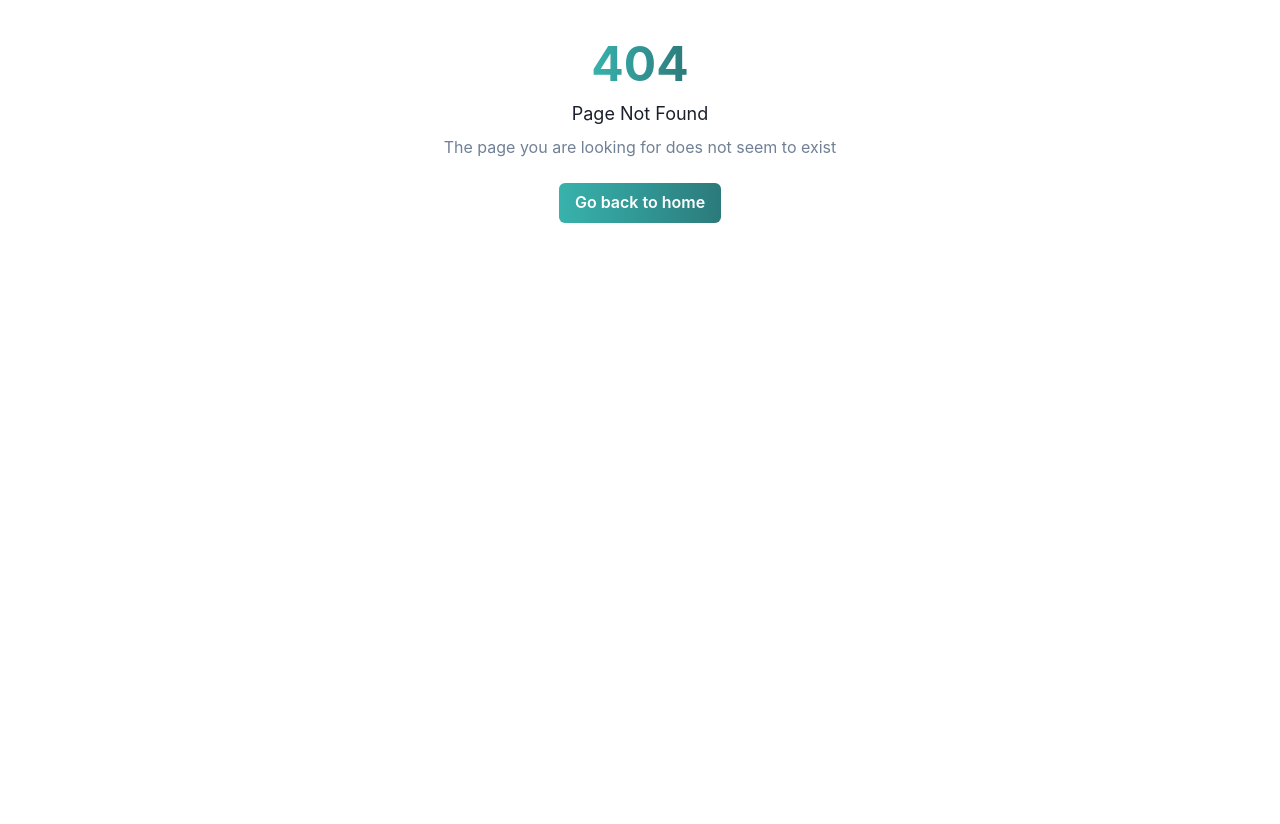
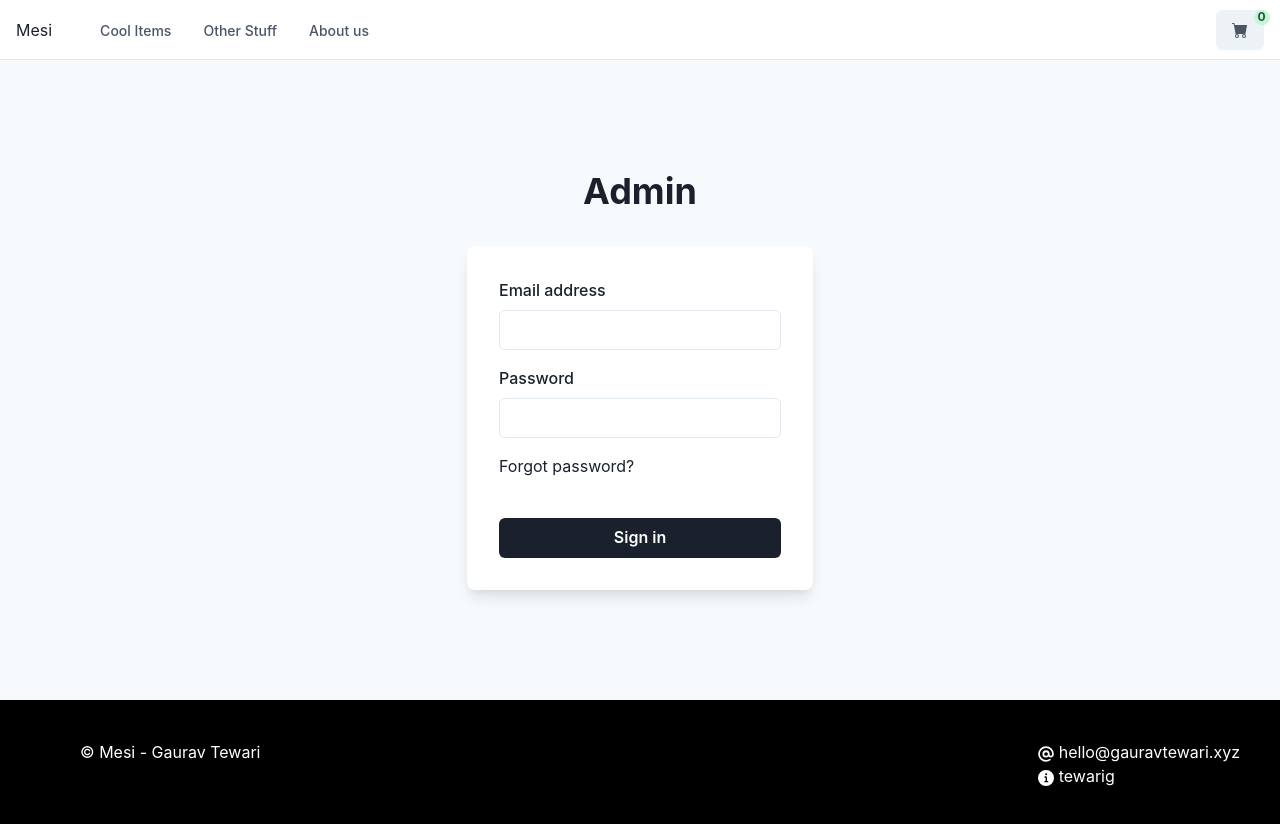
Before and after one commit to tewarig/mise, a Next.js app: page /admin in a window 1280 px wide. Before the commit this address had no page. Shown: the top 824 px of the page. Before the commit the page ends 800 px from the top, so only its background shows below. Built offline with nearby package versions, Linux system fonts and the light colour scheme.

Commit message:
feat: admin page ui added

```diff
--- /dev/null
+++ b/pages/admin/index.js
@@ -0,0 +1,114 @@
+import NavBar from "../comp/navbar";
+import Footer from "../comp/footer";
+import { useEffect, useState } from "react";
+import {
+  Flex,
+  Box,
+  FormControl,
+  FormLabel,
+  Input,
+  Checkbox,
+  Stack,
+  Link,
+  Button,
+  Heading,
+  Text,
+  useColorModeValue,
+} from "@chakra-ui/react";
+
+
+
+
+
+
+export default function Admin() {
+  const [email, setEmail] = useState();
+  const [password, setPassword] = useState();
+  const [login, setLogin] = useState(false);
+  useEffect(() => {
+    const isLogin = localStorage.getItem("Adminlogin");
+    if (isLogin) {
+      console.log(isLogin);
+      const loginConst = isLogin;
+      if (loginConst == "true") {
+        setLogin(true);
+      }
+    } else {
+      localStorage.setItem("Adminlogin", JSON.stringify(false));
+    }
+  }, [login]);
+
+   const checkLogin = () =>{
+
+      console.log(email);
+      console.log(password);
+      if((email=process.env.AdminMail)&&(password=process.env.AdminPassword)){
+          console.log("You are right");
+      }else{
+          console.log(email);
+      }
+  }
+
+  return (
+    <>
+      <NavBar />
+      {login ? <> You are logined </> : <>   <Flex
+      minH={"80vh"}
+      align={"center"}
+      justify={"center"}
+      minW={"60vh"}
+      bg={useColorModeValue("gray.50", "gray.800")}
+    >
+      <Stack spacing={8} mx={"auto"} maxW={"lg"} py={12} px={6}>
+        <Stack align={"center"}>
+          <Heading fontSize={"4xl"}> Admin </Heading>
+          {/* <Text fontSize={"lg"} color={"gray.600"}>
+              this page is for admin users
+          </Text> */}
+          {email}
+          {password}
+        </Stack>
+        <Box
+          rounded={"lg"}
+          bg={useColorModeValue("white", "gray.700")}
+          boxShadow={"lg"}
+          p={8}
+        >
+          <Stack spacing={4}>
+            <FormControl id="email">
+              <FormLabel>Email address</FormLabel>
+              {/* {email} */}
+              <Input type="email" value={email} onChange={(e)=>(setEmail(e.target.value))} />
+            </FormControl>
+            <FormControl id="password">
+              <FormLabel>Password</FormLabel>
+              <Input type="password" onChange={(e)=>(setPassword(e.target.value))} />
+            </FormControl>
+            <Stack spacing={10}>
+              <Stack
+                direction={{ base: "column", sm: "row" }}
+                align={"start"}
+                justify={"space-between"}
+              >
+                <Link color={"gray.800"}>Forgot password?</Link>
+              </Stack>
+              <Button
+                bg={"gray.800"}
+                color={"white"}
+                _hover={{
+                  bg: "gray.600",
+                }}
+                onClick={()=>{checkLogin(email , password)}}
+              >
+                Sign in
+              </Button>
+            </Stack>
+          </Stack>
+        </Box>
+      </Stack>
+    </Flex> </>}
+
+      <Footer />
+    </>
+  );
+}
```
